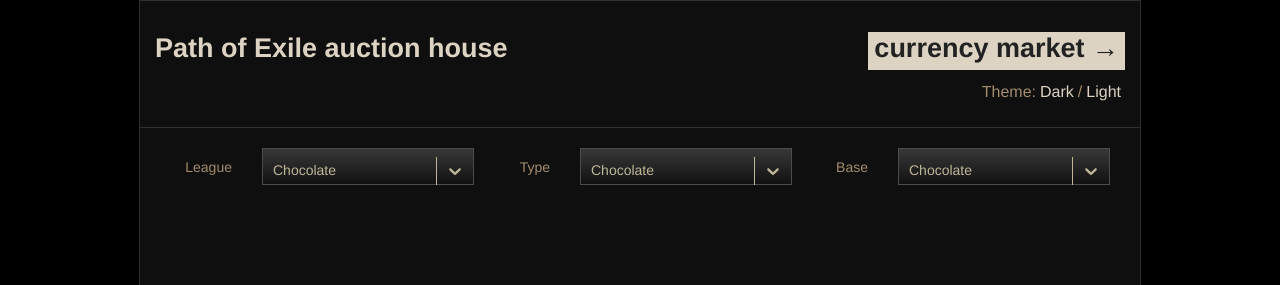
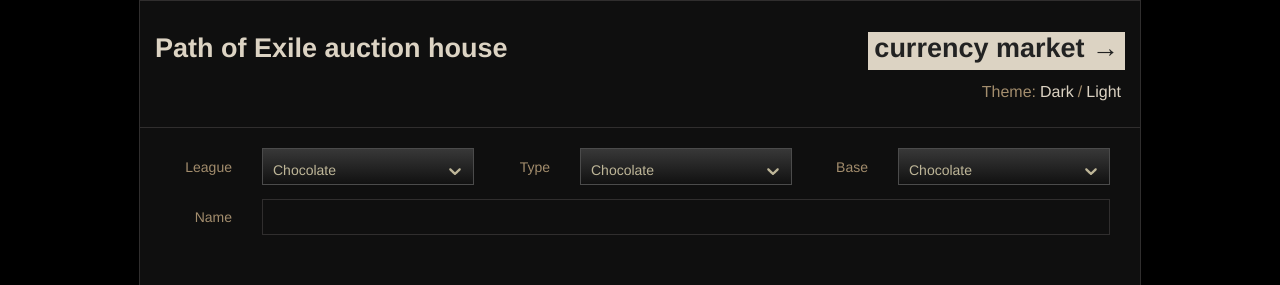
Before and after one commit to kirrosh/wpc, a React app: page /#/ in a window 1280 px wide. Shown: the top 285 px of the page. Built offline with nearby package versions, Linux system fonts and the light colour scheme.

Commit message:
styled input

```diff
--- /dev/null
+++ b/src/common/Input/index.tsx
@@ -0,0 +1,14 @@
+import * as React from 'react';
+import { StyledInput } from './styled';
+import { InputProps } from './types';
+
+class Input extends React.PureComponent<InputProps> {
+  render() {
+    const { onChange, value } = this.props;
+    return (
+      <StyledInput value={value}/>
+    );
+  }
+}
+
+export default Input;
--- /dev/null
+++ b/src/common/Input/styled.ts
@@ -0,0 +1,14 @@
+import styled from 'styled';
+
+export const StyledInput = styled.input`
+  background-color: ${({ theme }) => theme.colors.background.primary};
+  height: 34px;
+  border: ${({ theme }) => theme.styles.border};
+  color: ${({ theme }) => theme.colors.text.primary};
+  padding: 0 8px;
+  &:focus {
+    box-shadow: 0 0 5px #999;
+    outline-color: rgb(190, 182, 152);
+    outline-style: none;
+  }
+`;
--- /dev/null
+++ b/src/common/Input/types.ts
@@ -0,0 +1,4 @@
+export type InputProps = {
+  value?: string;
+  onChange?: (value: string) => void;
+};
--- a/src/common/Select/styles.tsx
+++ b/src/common/Select/styles.tsx
@@ -8,6 +8,7 @@
     height: 2.3125em;
     min-height: 2.3125em;
     border-radius: 0;
+    box-shadow: none;
   }
 
   .react-select__single-value {
@@ -17,7 +18,7 @@
   }
 
   .react-select__indicator-separator {
-    background-color: ${({ theme }) => theme.select.color};
+    display: none;
   }
 
   .react-select__dropdown-indicator {
--- a/src/components/Form/index.tsx
+++ b/src/components/Form/index.tsx
@@ -2,6 +2,7 @@
 import { StyledForm } from './styled';
 import Select from 'common/Select';
 import FormItem from './FormItem';
+import Input from 'common/Input';
 
 
 const options = [
@@ -35,6 +36,13 @@
             options={options}
           />
         </FormItem>
+        <FormItem label={'Name'} gridArea={'name'}>
+          <Input
+            // value={options[0]}
+            // onChange={console.log}
+            // options={options}
+          />
+        </FormItem>
       </StyledForm>
     );
   }
--- a/src/components/Form/styled.tsx
+++ b/src/components/Form/styled.tsx
@@ -4,5 +4,9 @@
   display: grid;
   padding: 20px 30px 0 16px;
   grid-template-columns: 1fr 1fr 1fr;
-  grid-template-areas: "league type base";
+  grid-row-gap: 14px;
+  grid-template-areas:
+    "league type base"
+    "name name name"
+  ;
 `;
```
Also changed, not shown: package.json (+5 -5 lines), 1 other file (tests, documents, lock files or other folders).
